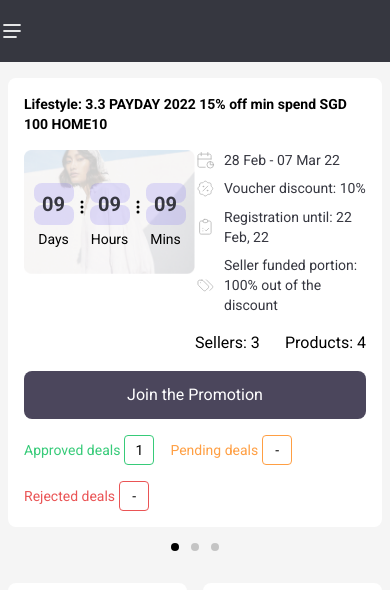
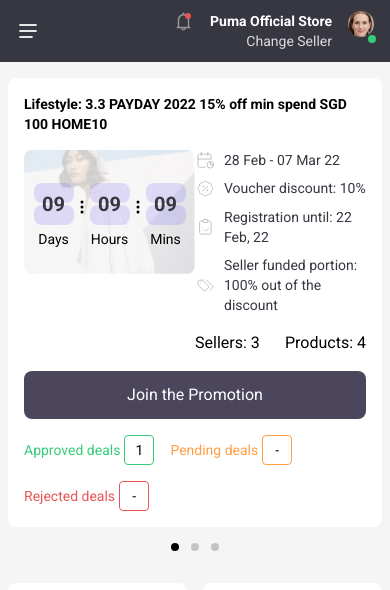
Before and after one commit to Ismat27/responsive_dashboard, a React (Vite) app: page / in a window 390 px wide. Shown: the top 590 px of the page. Built offline with nearby package versions, Linux system fonts and the light colour scheme.

Commit message:
update header component for mobile devices

```diff
--- a/src/components/HeaderMobile.tsx
+++ b/src/components/HeaderMobile.tsx
@@ -1,16 +1,32 @@
-import hamburger from "../assets/menu_bar.png"
+import hamburger from "../assets/menu_bar.png";
+// import searchIcon from "../assets/search.svg";
+import HeaderProfile from "./HeaderProfile";
 
 type PropsType = {
-    setSideTranslate: React.Dispatch<React.SetStateAction<boolean>>,
-    sideTranslated: boolean
-}
+  setSideTranslate: React.Dispatch<React.SetStateAction<boolean>>;
+  sideTranslated: boolean;
+};
 
 const HeaderMobile = ({ setSideTranslate, sideTranslated }: PropsType) => {
   return (
     <header className="bg-black-100 h-[62px] grid items-center lg:hidden">
-        <img onClick={() => setSideTranslate(!sideTranslated)} src={hamburger} alt="side bar toggler" />
+      <div className="flex justify-between items-center px-4 sm:px-4">
+        <div className="flex start gap-2">
+          <img
+            onClick={() => setSideTranslate(!sideTranslated)}
+            src={hamburger}
+            alt="side bar toggler"
+            role="button"
+          />
+          <div className="flex items-start">
+            {/* <img role="button" alt="search icon" src={searchIcon} /> */}
+            {/* <input className="w-full" /> */}
+          </div>
+        </div>
+        <HeaderProfile dark={true} />
+      </div>
     </header>
-  )
-}
+  );
+};
 
-export default HeaderMobile
+export default HeaderMobile;
```
